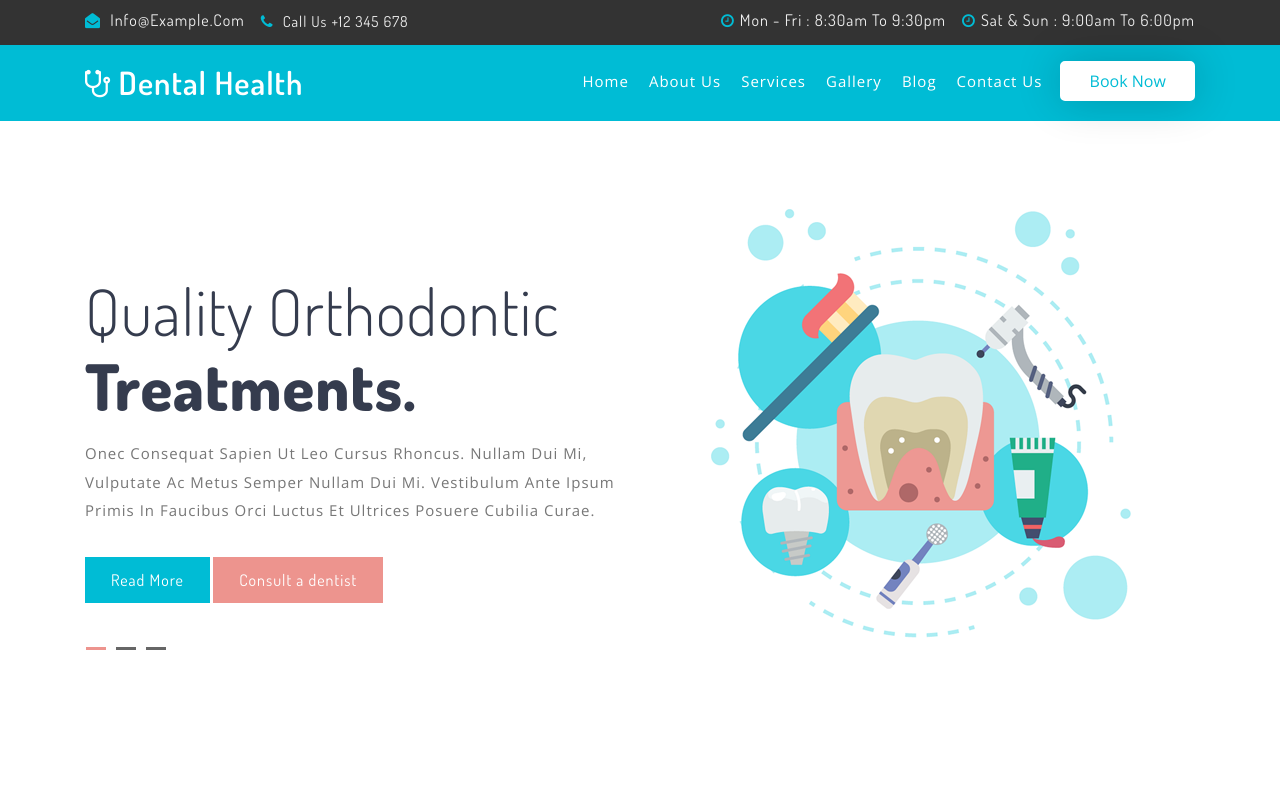
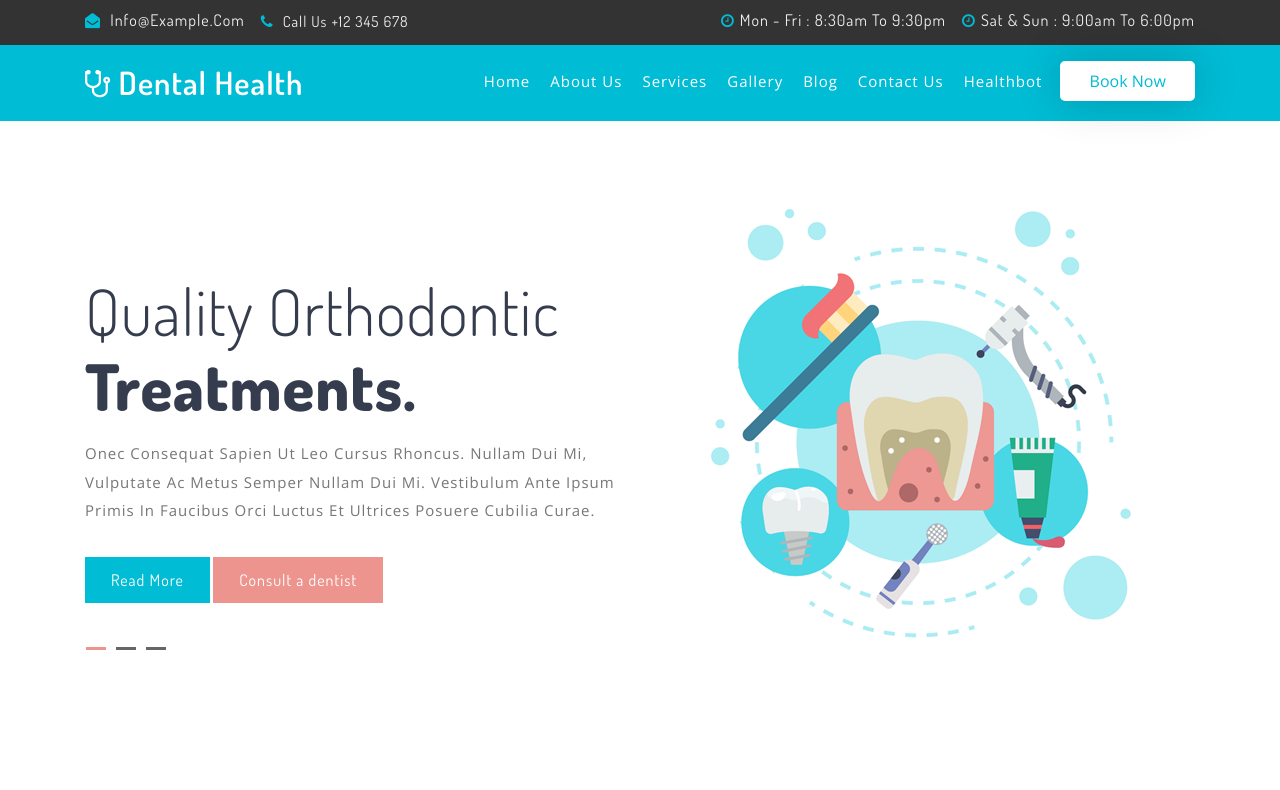
Before and after one commit to ethan334/FRT, a plain HTML site: page index.html in a window 1280 px wide. Shown: the top 790 px of the page. Drawn offline with nearby package versions, Linux system fonts and the light colour scheme.

Commit message:
Update index.html

```diff
--- a/index.html
+++ b/index.html
@@ -87,6 +87,7 @@ Smartphone Compatible web template, free webdesigns for Nokia, Samsung, LG, Sony
 					<li class=""><a href="gallery.html">Gallery</a></li>
 					<li class=""><a href="blog.html">Blog</a></li>
 					<li class=""><a href="contact.html">Contact Us</a></li>
+					<li class=""><a href="healthbot.html">Healthbot</a></li>
 				</ul>
 				<div class="login-icon ml-2">
 					<a class="user" href="contact.html"> Book Now</a>
```
